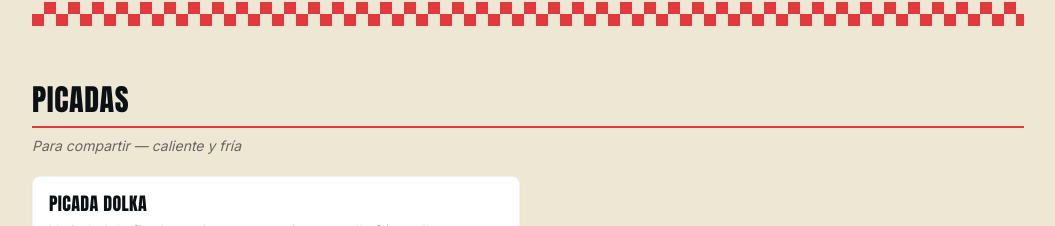
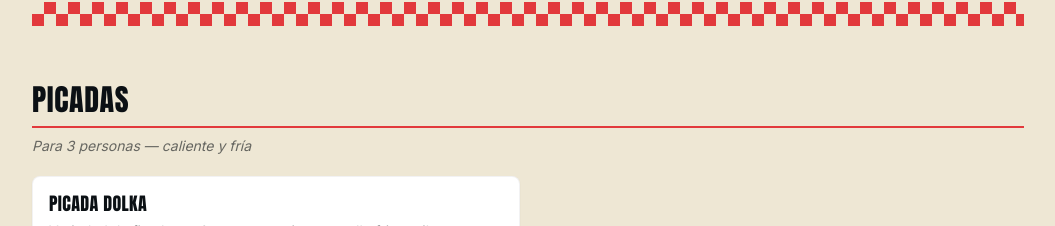
Before and after one commit to homerocasarrubia-hash/dolka-star, a Next.js app: page /menu in a window 1280 px wide. Shown: the part 5120-5346 px from the top of the page, without its empty margins (112-1167 px from the left). Built offline with nearby package versions, Linux system fonts and the light colour scheme.

Commit message:
Actualiza Picada Dolka: precio 20000 y nota para 3 personas

```diff
--- a/data/menu.ts
+++ b/data/menu.ts
@@ -122,12 +122,12 @@ export const menu: MenuCategoria[] = [
   {
     id: "picadas",
     label: "Picadas",
-    nota: "Para compartir — caliente y fría",
+    nota: "Para 3 personas — caliente y fría",
     items: [
       {
         nombre: "Picada Dolka",
         descripcion: "Variedad de fiambres, 4 quesos, aceitunas, pollo frito, milanesas, lactonesa, barbacoa, tomates cherry",
-        precio: 17500,
+        precio: 20000,
       },
     ],
   },
```
